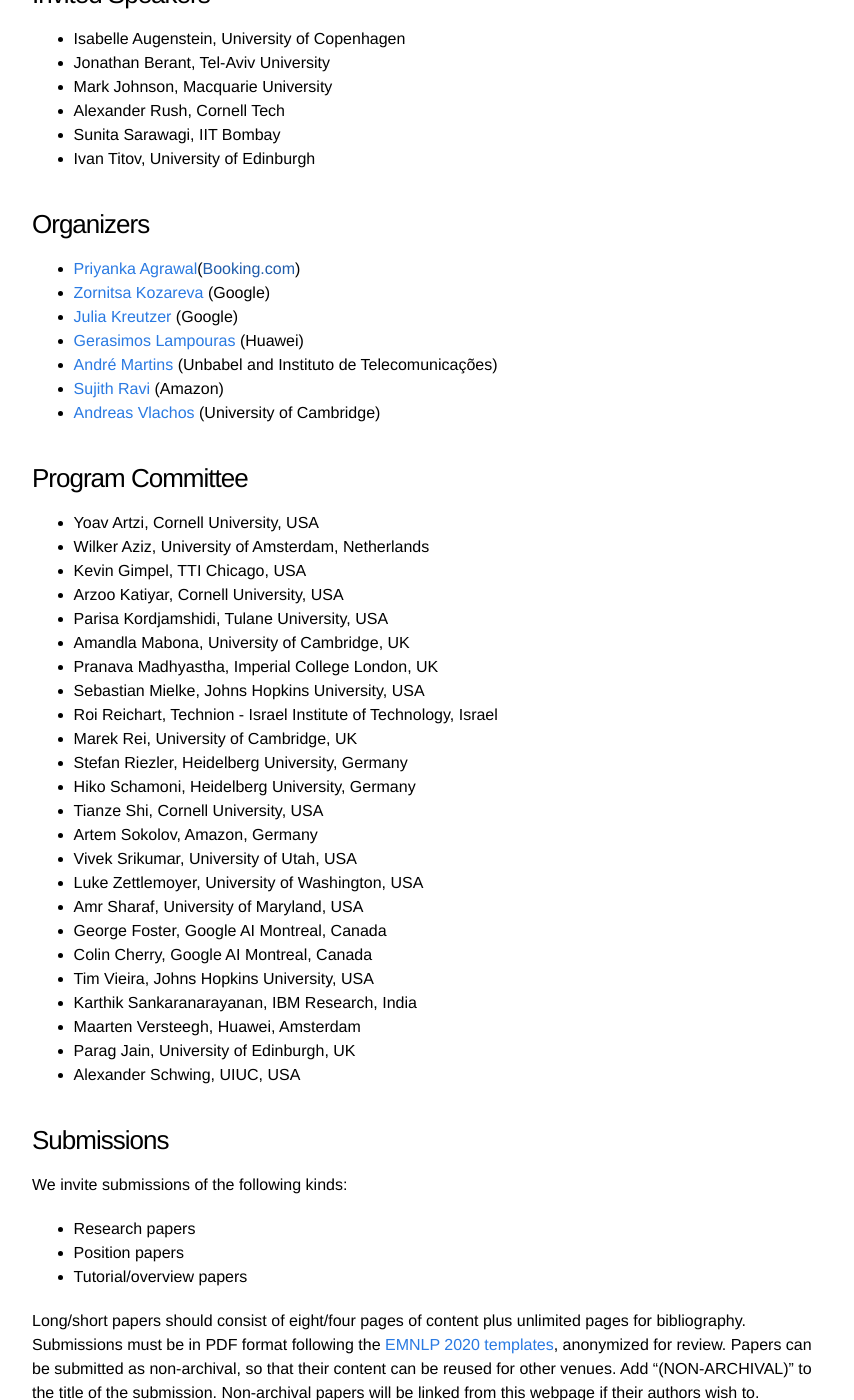
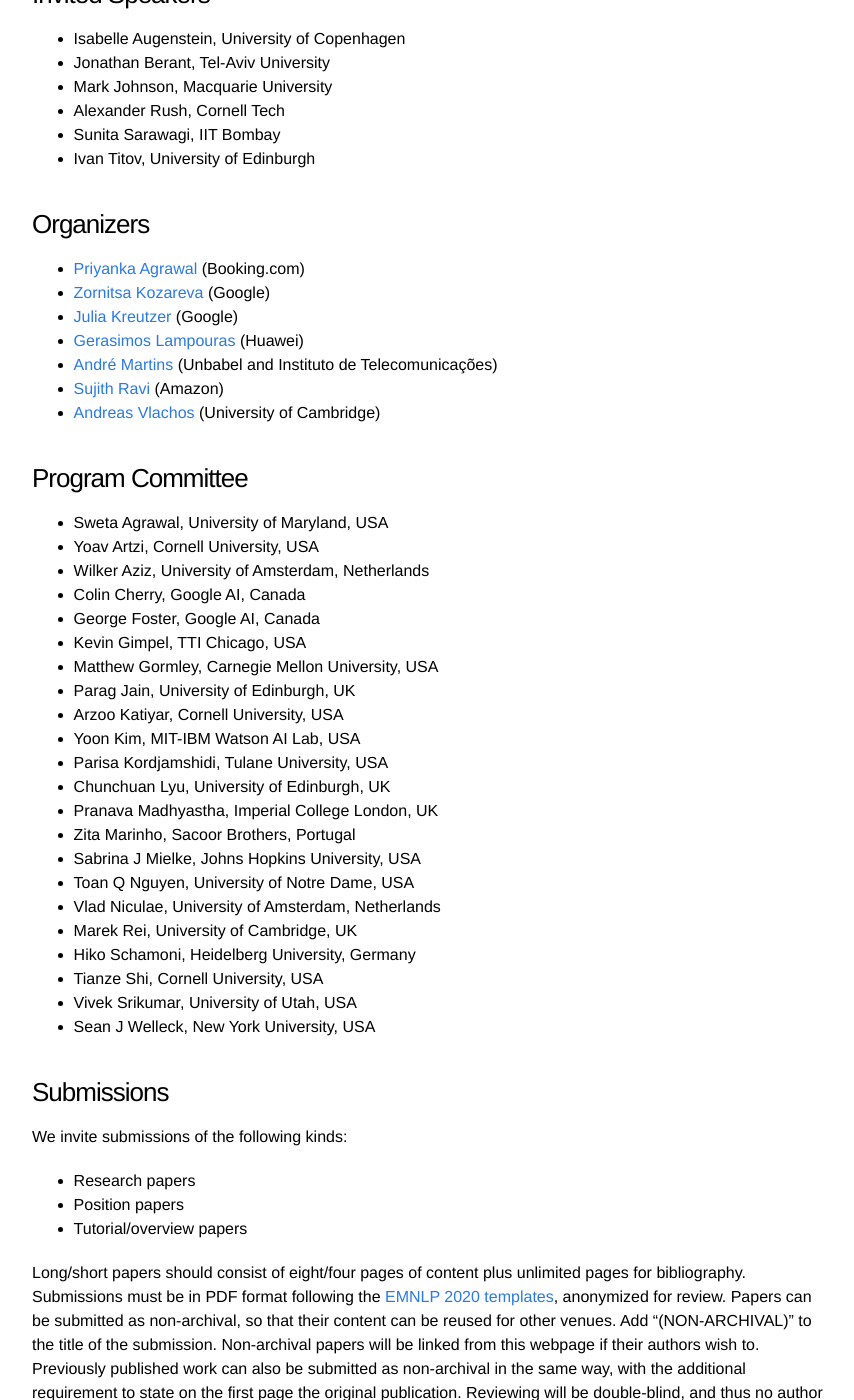
Before and after one commit to structuredprediction/structuredprediction.github.io, a Jekyll site: the page built from SPNLP20/1_cfp.md, in a window 1280 px wide and 1400 px high, scrolled down 1230 px. Shown: the whole window, without its empty margins (208-1062 px from the left). Built offline with Jekyll 4.4.1, drawn with Linux system fonts in a browser that asks for light colours.

Commit message:
Update 1_cfp.md

```diff
--- a/SPNLP20/1_cfp.md
+++ b/SPNLP20/1_cfp.md
@@ -55,9 +55,10 @@
 
 
 
+
 ### Organizers
 
-* [Priyanka Agrawal](https://sites.google.com/site/priyankaagr17)([Booking.com]())
+* [Priyanka Agrawal](https://sites.google.com/site/priyankaagr17) (Booking.com)
 * [Zornitsa Kozareva](http://www.kozareva.com) (Google)
 * [Julia Kreutzer](http://www.cl.uni-heidelberg.de/~kreutzer) (Google)
 * [Gerasimos Lampouras](https://glampouras.github.io) (Huawei)
@@ -68,30 +69,28 @@
 
 ### Program Committee
 
+* Sweta	Agrawal, University of Maryland, USA
 * Yoav Artzi, Cornell University, USA
 * Wilker Aziz, University of Amsterdam, Netherlands
+* Colin Cherry, Google AI, Canada
+* George Foster, Google AI, Canada
 * Kevin Gimpel, TTI Chicago, USA
+* Matthew Gormley, Carnegie Mellon University, USA
+* Parag Jain, University of Edinburgh, UK
 * Arzoo Katiyar, Cornell University, USA
+* Yoon Kim, MIT-IBM Watson AI Lab, USA
 * Parisa Kordjamshidi, Tulane University, USA
-* Amandla Mabona, University of Cambridge, UK
+* Chunchuan	Lyu, University of Edinburgh, UK
 * Pranava Madhyastha, Imperial College London, UK
-* Sebastian Mielke, Johns Hopkins University, USA
-* Roi Reichart, Technion - Israel Institute of Technology, Israel
+* Zita Marinho, Sacoor Brothers, Portugal
+* Sabrina J Mielke, Johns Hopkins University, USA
+* Toan Q Nguyen, University of Notre Dame, USA
+* Vlad Niculae, University of Amsterdam, Netherlands
 * Marek Rei, University of Cambridge, UK
-* Stefan Riezler, Heidelberg University, Germany
 * Hiko Schamoni, Heidelberg University, Germany
 * Tianze Shi, Cornell University, USA
-* Artem Sokolov, Amazon, Germany
 * Vivek Srikumar, University of Utah, USA
-* Luke Zettlemoyer, University of Washington, USA
-* Amr Sharaf, University of Maryland, USA
-* George Foster, Google AI Montreal, Canada
-* Colin Cherry, Google AI Montreal, Canada
-* Tim Vieira, Johns Hopkins University, USA
-* Karthik Sankaranarayanan, IBM Research, India
-* Maarten Versteegh, Huawei, Amsterdam
-* Parag Jain, University of Edinburgh, UK
-* Alexander Schwing, UIUC, USA
+* Sean J Welleck, New York University, USA
 
 ### Submissions
 
```
